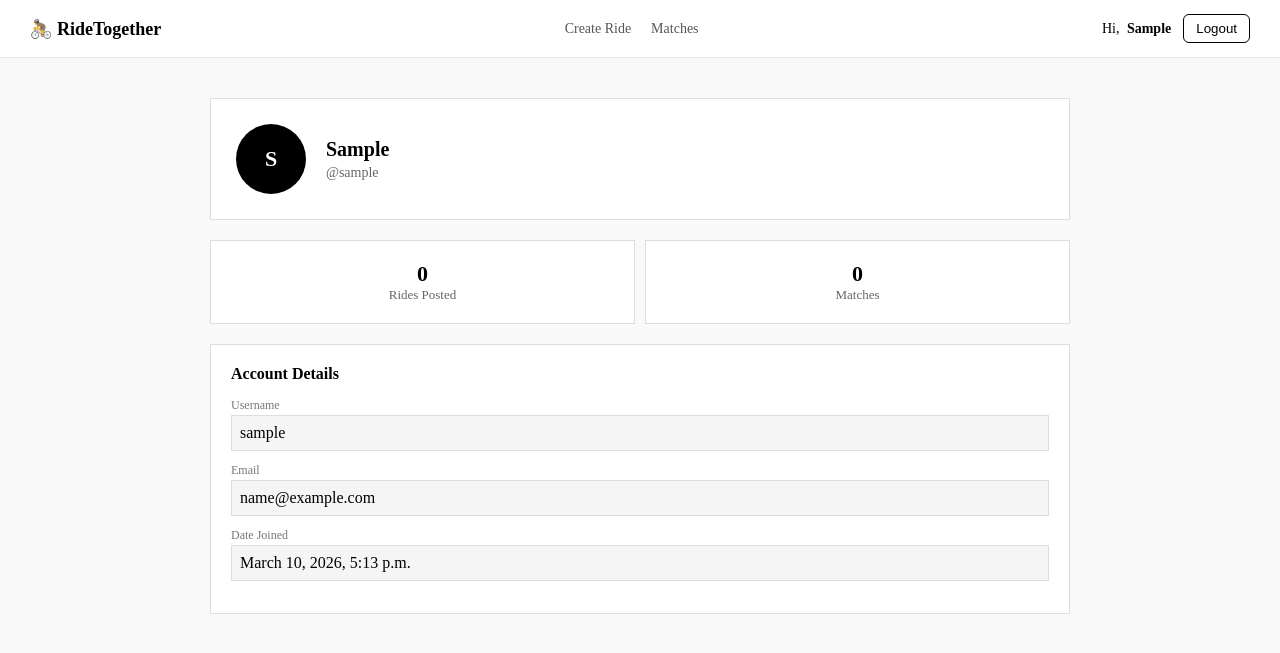
After one commit to Manju200417/Ridetogether, a Django app: page /profile in a window 1280 px wide. The commit adds this page. Shown: the top 653 px of the page. Run offline with Django 5.2, Linux system fonts and the light colour scheme; the visitor is signed in with stand-in values (Sample User, id 1); data that the repository does not hold is empty.

Commit message:
profile page working

```diff
--- a/ride/urls.py
+++ b/ride/urls.py
@@ -5,5 +5,6 @@ urlpatterns =[
     path('',views.dashboard, name='dashboard'),
     path('create_ride',views.create_ride, name='create_ride'),
     path('matches',views.matches, name='matches'),
-    path('search',views.search, name='search')
+    path('search',views.search, name='search'),
+    path('profile',views.profile, name='profile')
 ]
--- a/ride/views.py
+++ b/ride/views.py
@@ -25,24 +25,34 @@ def create_ride(request):
 
         messages.success(request,"Ride created successfully!")
         return redirect("create_ride")
-
     return render(request,'rides/create_ride.html')
 
+def get_matching_rides(user):
+    my_ride = Ride.objects.filter(user=user).last()
+
+    if not my_ride:
+        return Ride.objects.none()
+
+    return Ride.objects.filter(
+        source=my_ride.source,
+        destination=my_ride.destination,
+        date=my_ride.date
+    ).exclude(user=user)
+
+
+@login_required
 def matches(request):
-
-    # get current user's ride
-    my_ride = Ride.objects.filter(user=request.user).last()
-
-    if my_ride:
-        rides = Ride.objects.filter(
-            source=my_ride.source,
-            destination=my_ride.destination,
-            date=my_ride.date
-        ).exclude(user=request.user)
-    else:
-        rides = []
-
+    rides = get_matching_rides(request.user)
     return render(request, "rides/match.html", {"rides": rides})
 
+@login_required
 def search(request):
     pass
+
+@login_required
+def profile(request):
+    data = {
+    "total_rides" : Ride.objects.filter(user=request.user).count(),
+    "total_matches" : get_matching_rides(request.user).count() }
+
+    return render(request,'profile.html',data)
--- a/templates/nav.html
+++ b/templates/nav.html
@@ -51,6 +51,17 @@
         background: black;
         color: white;
     }
+
+    .profile-link {
+        text-decoration: none;
+        color: black;
+        font-weight: 600;
+        margin-left: 4px;
+    }
+
+    .profile-link:hover {
+        text-decoration: underline;
+    }
 </style>
 
 <div class="navbar">
@@ -67,7 +78,12 @@
     <div class="right-section">
 
         {% if request.user.is_authenticated %}
-        <span>Hi, {{ request.user.username }}</span>
+        <span>
+            Hi,
+            <a href="{% url 'profile' %}" class="profile-link">
+                {{ request.user.first_name }}
+            </a>
+        </span>
 
         <a href="{% url 'logout' %}">
             <button class="logout-btn">Logout</button>
--- /dev/null
+++ b/templates/profile.html
@@ -0,0 +1,187 @@
+<!DOCTYPE html>
+<html lang="en">
+
+<head>
+    <meta charset="UTF-8">
+    <title>Profile – RideTogether</title>
+    <meta name="viewport" content="width=device-width, initial-scale=1.0">
+
+    <style>
+        * {
+            box-sizing: border-box;
+            margin: 0;
+            padding: 0;
+        }
+
+        body {
+            background: #f9f9f9;
+            color: black;
+        }
+
+        /* MAIN */
+
+        main {
+            max-width: 900px;
+            margin: auto;
+            padding: 40px 20px;
+        }
+
+        /* PROFILE HEADER */
+
+        .profile-header {
+            background: white;
+            border: 1px solid #ddd;
+            padding: 25px;
+            display: flex;
+            align-items: center;
+            gap: 20px;
+            margin-bottom: 20px;
+        }
+
+        .avatar {
+            width: 70px;
+            height: 70px;
+            border-radius: 50%;
+            background: black;
+            color: white;
+            display: flex;
+            align-items: center;
+            justify-content: center;
+            font-size: 22px;
+            font-weight: bold;
+        }
+
+        .profile-info h1 {
+            font-size: 20px;
+            margin-bottom: 4px;
+        }
+
+        .profile-info .handle {
+            font-size: 14px;
+            color: #666;
+        }
+
+        /* STATS */
+
+        .stats-row {
+            display: grid;
+            grid-template-columns: 1fr 1fr;
+            gap: 10px;
+            margin-bottom: 20px;
+        }
+
+        .stat-card {
+            background: white;
+            border: 1px solid #ddd;
+            padding: 20px;
+            text-align: center;
+        }
+
+        .stat-num {
+            font-size: 22px;
+            font-weight: bold;
+        }
+
+        .stat-label {
+            font-size: 13px;
+            color: #666;
+        }
+
+        /* ACCOUNT DETAILS */
+
+        .card {
+            background: white;
+            border: 1px solid #ddd;
+            padding: 20px;
+        }
+
+        .card-title {
+            font-weight: bold;
+            margin-bottom: 15px;
+        }
+
+        .detail-row {
+            margin-bottom: 12px;
+        }
+
+        .detail-row label {
+            font-size: 12px;
+            color: #777;
+            display: block;
+            margin-bottom: 2px;
+        }
+
+        .detail-value {
+            background: #f5f5f5;
+            padding: 8px;
+            border: 1px solid #ddd;
+        }
+    </style>
+
+</head>
+
+<body>
+
+    {% include "nav.html" %}
+
+    <main>
+
+        <!-- PROFILE HEADER -->
+
+        <div class="profile-header">
+
+            <div class="avatar">
+                {{ request.user.username|first|upper }}
+            </div>
+
+            <div class="profile-info">
+                <h1>{{ request.user.first_name }}</h1>
+                <div class="handle">@{{ request.user.username }}</div>
+            </div>
+
+        </div>
+
+        <!-- STATS -->
+
+        <div class="stats-row">
+
+            <div class="stat-card">
+                <div class="stat-num">{{ total_rides }}</div>
+                <div class="stat-label">Rides Posted</div>
+            </div>
+
+            <div class="stat-card">
+                <div class="stat-num">{{ total_matches }}</div>
+                <div class="stat-label">Matches</div>
+            </div>
+
+        </div>
+
+        <!-- ACCOUNT DETAILS -->
+
+        <div class="card">
+
+            <div class="card-title">Account Details</div>
+
+            <div class="detail-row">
+                <label>Username</label>
+                <div class="detail-value">{{ request.user.username }}</div>
+            </div>
+
+            <div class="detail-row">
+                <label>Email</label>
+                <div class="detail-value">{{ request.user.email }}</div>
+            </div>
+
+            <div class="detail-row">
+                <label>Date Joined</label>
+                <div class="detail-value">{{ request.user.date_joined }}</div>
+            </div>
+
+        </div>
+
+    </main>
+
+</body>
+
+</html>
```
